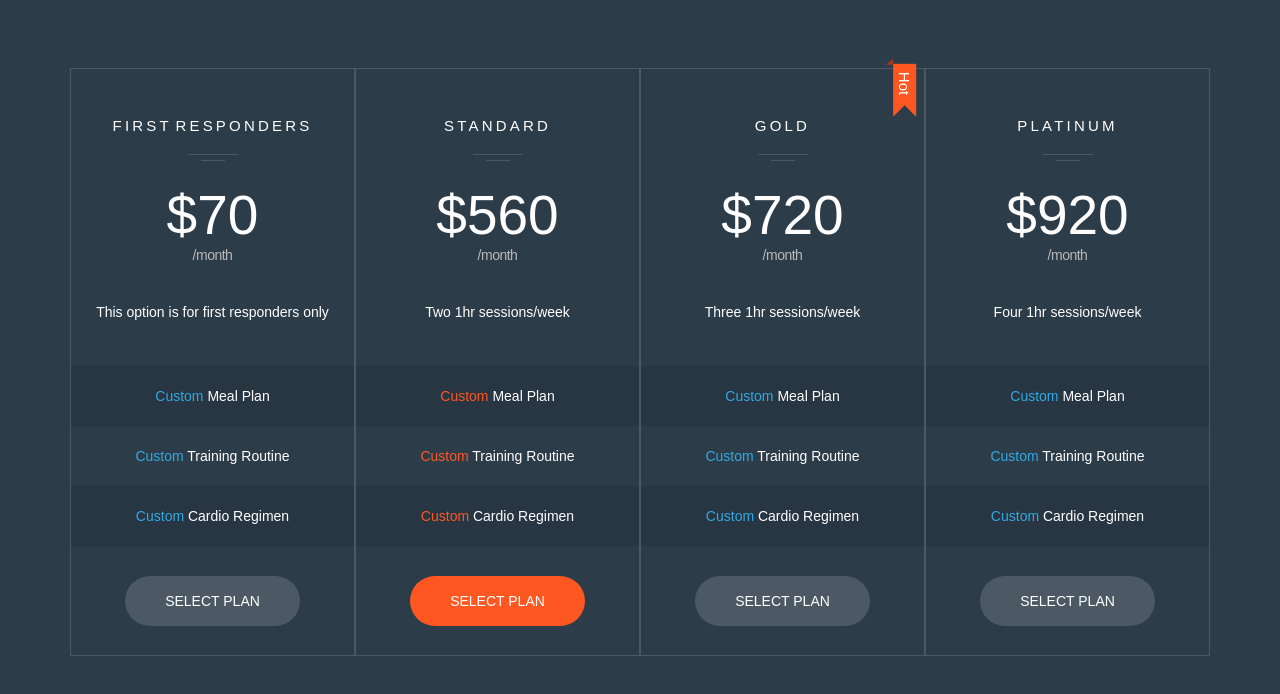
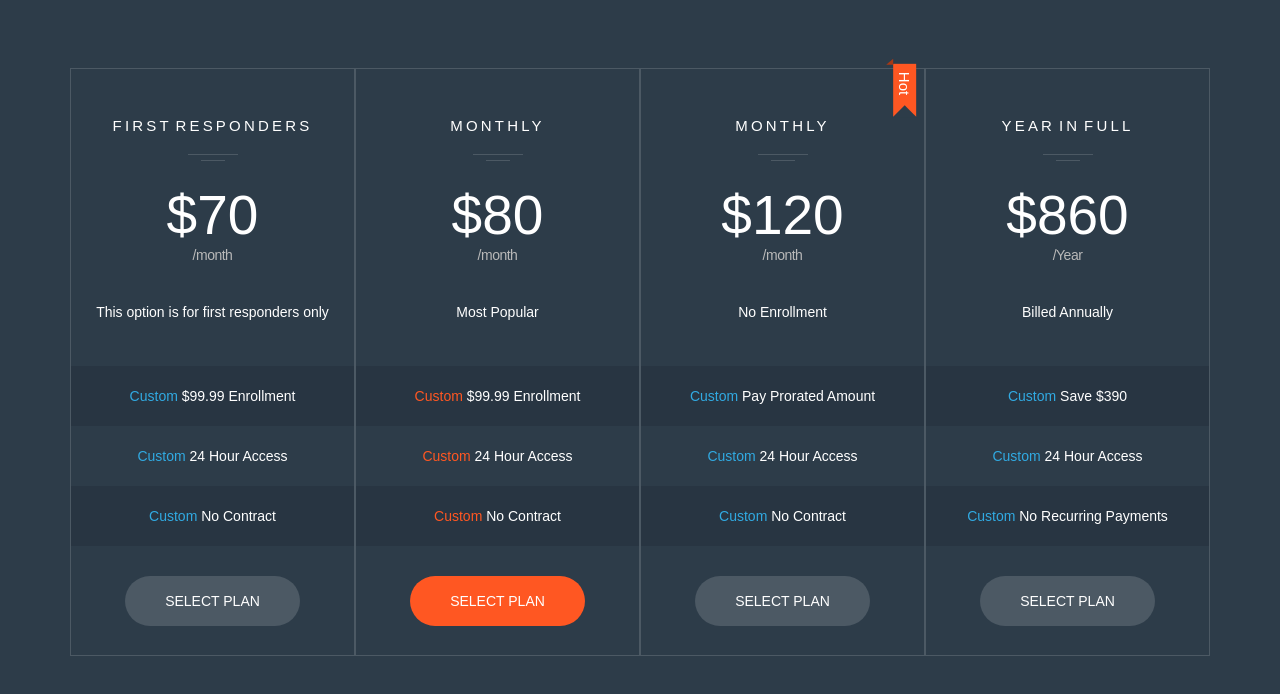
Before and after one commit to brojonbeast/romanempiregym-pricing, a plain HTML site: page index.html in a window 1280 px wide. Shown: the part 144-838 px from the top of the page. Drawn offline with Linux system fonts and the light colour scheme.

Commit message:
Update index.html

```diff
--- a/index.html
+++ b/index.html
@@ -48,9 +48,9 @@
                             <br>
                          </div>
                         <ul class="price-table-list">
-                            <li> <span> Custom </span> Meal Plan </li>
-                            <li> <span> Custom </span> Training Routine </li>
-                            <li><span> Custom </span> Cardio Regimen</li>
+                            <li> <span> Custom </span> $99.99 Enrollment </li>
+                            <li> <span> Custom </span> 24 Hour Access </li>
+                            <li><span> Custom </span> No Contract </li>
                         </ul>
                         <a href="#" class="btn btn-4c5964">Select Plan</a>
                     </div><!-- /.flat-price-table -->
@@ -58,19 +58,19 @@
 
                 <div class="wrap-price-table">
                     <div class="flat-price-table bg-2d3c49">
-                    <h4 class="price-title">Standard</h4>
+                    <h4 class="price-title">Monthly</h4>
                         <div class="price">
-                            <span class="dola">$560</span>
+                            <span class="dola">$80</span>
                             <p>/month</p>
                         </div>
                         <div>
-                          <h6 style="color:white;">Two 1hr sessions/week</h6>
+                          <h6 style="color:white;">Most Popular</h6>
                             <br>
                          </div>
                         <ul class="price-table-list">
-                            <li><span class="orgrane"> Custom </span> Meal Plan </li>
-                            <li><span class="orgrane"> Custom </span> Training Routine </li>
-                            <li><span class="orgrane"> Custom </span> Cardio Regimen</li>
+                            <li><span class="orgrane"> Custom </span> $99.99 Enrollment </li>
+                            <li><span class="orgrane"> Custom </span> 24 Hour Access </li>
+                            <li><span class="orgrane"> Custom </span> No Contract</li>
                         </ul>
                         <a href="#" class="btn btn-orgrane">Select Plan</a>
                     </div><!-- /.flat-price-table -->
@@ -79,19 +79,19 @@
                 <div class="wrap-price-table">
                     <div class="flat-price-table bg-2d3c49">
                     <div class="hot">Hot</div>
-                        <h4 class="price-title">Gold</h4>
+                        <h4 class="price-title">Monthly</h4>
                         <div class="price">
-                            <span class="dola">$720</span>
+                            <span class="dola">$120</span>
                             <p>/month</p>
                         </div>
                         <div>
-                          <h6 style="color:white;">Three 1hr sessions/week</h6>
+                          <h6 style="color:white;">No Enrollment</h6>
                             <br>
                          </div>
                         <ul class="price-table-list">
-                            <li><span> Custom </span> Meal Plan </li>
-                            <li><span> Custom </span> Training Routine </li>
-                            <li><span> Custom </span> Cardio Regimen</li>
+                            <li><span> Custom </span> Pay Prorated Amount </li>
+                            <li><span> Custom </span> 24 Hour Access </li>
+                            <li><span> Custom </span> No Contract</li>
                         </ul>
                         <a href="#" class="btn btn-4c5964">Select Plan</a>
                     </div><!-- /.flat-price-table -->
@@ -99,19 +99,19 @@
 
                 <div class="wrap-price-table">
                     <div class="flat-price-table bg-2d3c49">
-                        <h4 class="price-title">Platinum</h4>
+                        <h4 class="price-title">Year In Full</h4>
                         <div class="price">
-                            <span class="dola">$920</span>
-                            <p>/month</p>
+                            <span class="dola">$860</span>
+                            <p>/Year</p>
                         </div>
                         <div>
-                          <h6 style="color:white;">Four 1hr sessions/week</h6>
+                          <h6 style="color:white;">Billed Annually</h6>
                             <br>
                          </div>
                         <ul class="price-table-list">
-                            <li><span> Custom </span> Meal Plan </li>
-                            <li><span> Custom </span> Training Routine </li>
-                            <li><span> Custom </span> Cardio Regimen</li>
+                            <li><span> Custom </span> Save $390 </li>
+                            <li><span> Custom </span> 24 Hour Access </li>
+                            <li><span> Custom </span> No Recurring Payments</li>
                          </ul>
                         <a href="#" class="btn btn-4c5964">Select Plan</a>
                     </div><!-- /.flat-price-table -->
```
